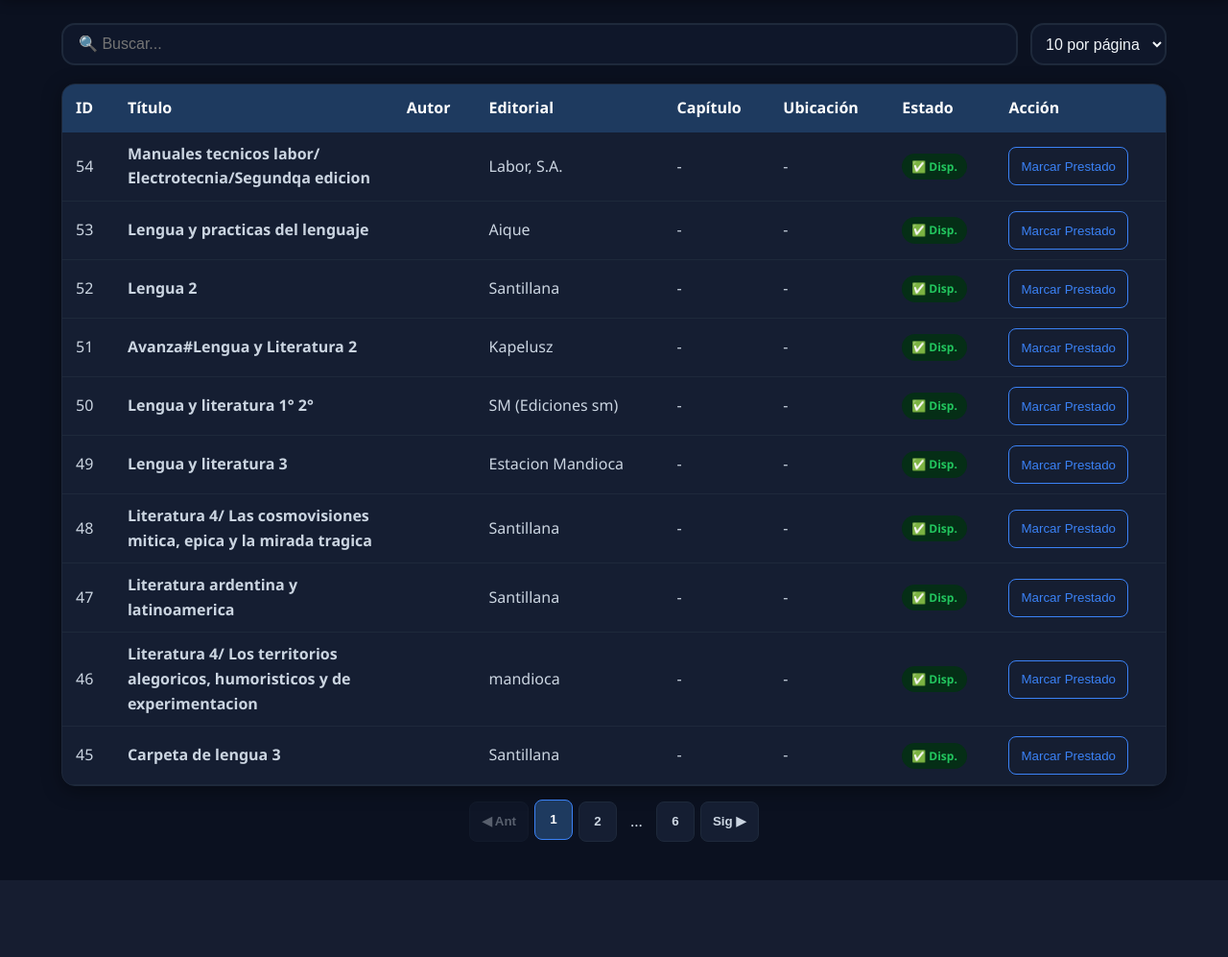
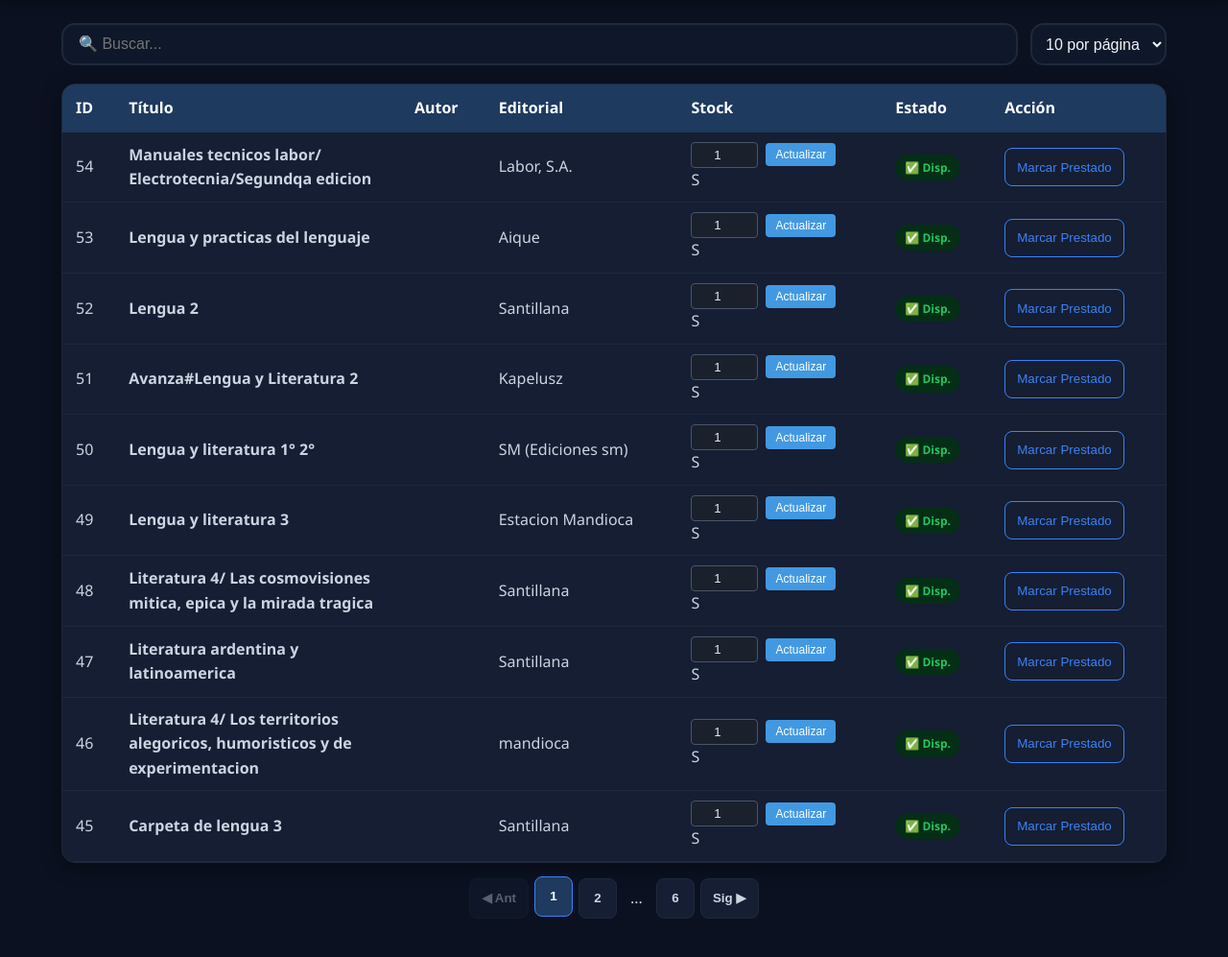
Before and after one commit to lionelmedina1200/pruebas-biblio-ia, a Flask app: template templates/libros.html in a window 1280 px wide. Shown: the part 79-1076 px from the top of the page at 96% size. Before the commit the page ends 996 px from the top, so only its background shows below. Run offline with Flask 3, Linux system fonts and the light colour scheme; the template is opened without the code that fills it, so the values that code supplies are empty; data comes from the database, SQL or seed files in the repository.

Commit message:
Add files via upload

```diff
--- a/app.py
+++ b/app.py
@@ -187,17 +187,29 @@ def metricas():
         "total_alumnos": total_alumnos
     })
 
-@app.route("/api/libros/<int:libro_id>", methods=["PUT"])
+@app.route("/api/libros/<int:libro_id>/stock", methods=["PUT"])
 @bibliotecario_required
-def actualizar_libro(libro_id):
+def actualizar_stock(libro_id):
     data = request.json or {}
+    cantidad = data.get("cantidad")
+
+    if cantidad is None:
+        return jsonify({"error": "La cantidad es obligatoria"}), 400
+
+    try:
+        cantidad = int(cantidad)
+        if cantidad < 0:
+            return jsonify({"error": "La cantidad no puede ser negativa"}), 400
+    except ValueError:
+        return jsonify({"error": "La cantidad debe ser un número"}), 400
+
     conn = get_db()
     c = conn.cursor()
-    if "disponible" in data:
-        c.execute("UPDATE libros SET disponible = ? WHERE id = ?", (data["disponible"], libro_id))
-        conn.commit()
+    c.execute("UPDATE libros SET disponible = ? WHERE id = ?", (cantidad, libro_id))
+    conn.commit()
     conn.close()
-    return jsonify({"mensaje": "Libro actualizado"})
+
+    return jsonify({"mensaje": "Stock actualizado correctamente", "cantidad": cantidad})
 
 @app.route("/api/usuarios")
 @bibliotecario_required
--- a/static/css/style.css
+++ b/static/css/style.css
@@ -258,3 +258,33 @@ h3 { font-size: clamp(1rem, 2vw, 1.2rem); }
 @media (prefers-reduced-motion: reduce) {
     *, *::before, *::after { animation-duration: 0.01ms !important; transition-duration: 0.01ms !important; }
 }
+
+.stock-control {
+    display: flex;
+    align-items: center;
+    gap: 8px;
+}
+
+.stock-input {
+    width: 70px;
+    padding: 5px;
+    border: 1px solid #4a5568;
+    border-radius: 4px;
+    background: #1a202c;
+    color: #e2e8f0;
+    text-align: center;
+}
+
+.btn-stock {
+    padding: 5px 10px;
+    background: #4299e1;
+    color: white;
+    border: none;
+    border-radius: 4px;
+    cursor: pointer;
+    font-size: 12px;
+}
+
+.btn-stock:hover {
+    background: #3182ce;
+}
--- a/static/js/libros.js
+++ b/static/js/libros.js
@@ -16,8 +16,18 @@ async function loadLibros(page = 1) {
                 <td><strong>${l.titulo}</strong></td>
                 <td>${l.autor}</td>
                 <td>${l.editorial || '-'}</td>
-                <td>${l.capitulo || '-'}</td>
-                <td>${l.ubicacion || '-'}</td>
+                <td>
+                    <div class="stock-control">
+                        <input type="number"
+                            min="0"
+                            value="${ l.disponible }"
+                            class="stock-input"
+                            data-libro-id="${ l.id }">
+                        <button onclick="actualizarStock(${l.id})" class="btn-stock">
+                            Actualizar
+                        </button>
+                    </div>S
+                </td>
                 <td>
                     <span class="badge ${l.disponible ? 'disponible' : 'no-disponible'}">
                         ${l.disponible ? '✅ Disp.' : '❌ Prestado'}
@@ -79,3 +89,32 @@ if (document.getElementById('admin-per-page')) {
 if (document.getElementById('admin-tbody')) {
     loadLibros(1);
 }
+
+async function actualizarStock(libroId) {
+    const input = document.querySelector(`.stock-input[data-libro-id="${libroId}"]`);
+    const cantidad = input.value;
+
+    try {
+        const response = await fetch(`/api/libros/${libroId}/stock`, {
+            method: 'PUT',
+            headers: {
+                'Content-Type': 'application/json'
+            },
+            body: JSON.stringify({ cantidad: cantidad })
+        });
+
+        const data = await response.json();
+
+        if (response.ok) {
+            // Mostrar éxito
+            alert(`✅ Stock actualizado: ${data.cantidad} unidades`);
+            // Recargar la página o actualizar la tabla
+            location.reload();
+        } else {
+            alert(`❌ Error: ${data.error}`);
+        }
+    } catch (error) {
+        console.error('Error al actualizar stock:', error);
+        alert('❌ Error al actualizar el stock');
+    }
+}
--- a/templates/libros.html
+++ b/templates/libros.html
@@ -36,8 +36,7 @@
                         <th>Título</th>
                         <th>Autor</th>
                         <th>Editorial</th>
-                        <th>Capítulo</th>
-                        <th>Ubicación</th>
+                        <th>Stock</th>
                         <th>Estado</th>
                         <th>Acción</th>
                     </tr>
```
